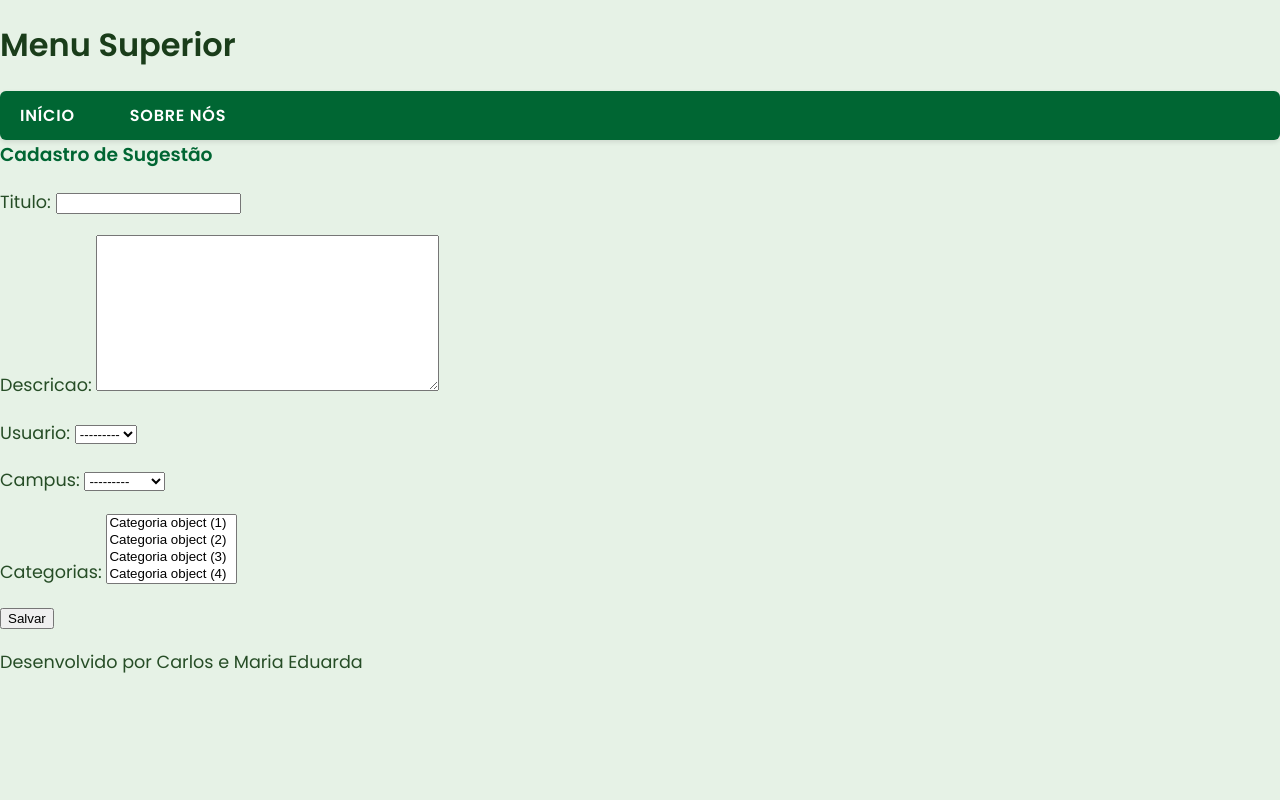
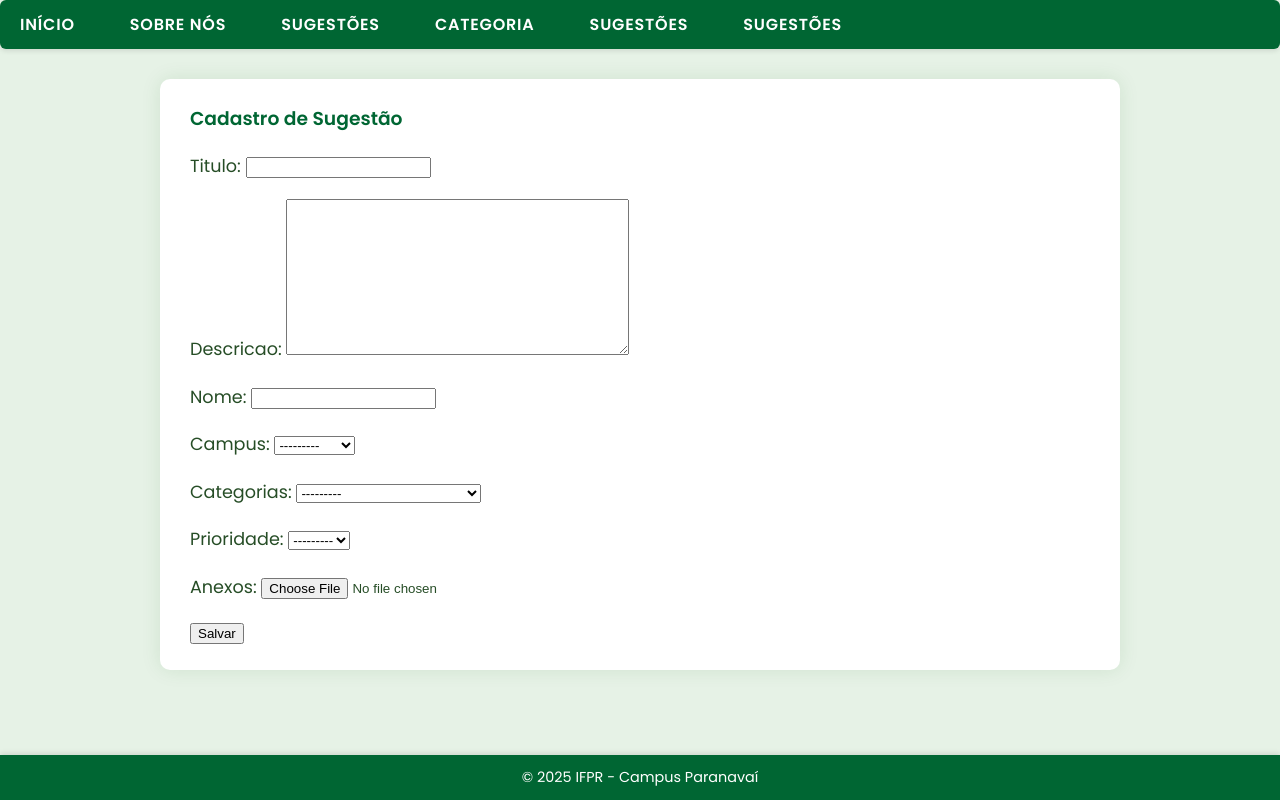
Before and after one commit to maduzita25/PW2025, a Django app: page /adicionar/sugestao/ in a window 1280 px wide. Run offline with Django 4.2, Linux system fonts and the light colour scheme; data comes from the database, SQL or seed files in the repository; both versions use the stored data as it was after the commit; data that the repository does not hold is empty.

Commit message:
ARRUMEI O MODELS, CRIEI VIEWS

```diff
--- a/paginas/models.py
+++ b/paginas/models.py
@@ -1,50 +1,70 @@
 from django.db import models
-
-# Todas as classes DEVEM ter herança de models.Model
-# Create your models here.
 
 class Campus(models.Model):
     nome = models.CharField(max_length=100)
 
     def __str__(self):
-        return f"{self.nome}"
+        return self.nome
+
 
 class Categoria(models.Model):
     nome = models.CharField(max_length=100)
 
-
-class Usuario(models.Model):
-    nome = models.CharField(max_length=100)
-    email = models.EmailField(unique=True)
-    senha = models.CharField(max_length=128)
+    def __str__(self):
+        return self.nome
 
 
 class Sugestao(models.Model):
+    STATUS_CHOICES = [
+        ('aberta', 'Aberta'),
+        ('analise', 'Em análise'),
+        ('andamento', 'Em andamento'),
+        ('concluida', 'Concluída'),
+        ('rejeitada', 'Rejeitada'),
+    ]
+
+    PRIORIDADE_CHOICES = [
+        ('baixa', 'Baixa'),
+        ('media', 'Média'),
+        ('alta', 'Alta'),
+    ]
+
+
     titulo = models.CharField(max_length=200)
     descricao = models.TextField()
+    nome = models.CharField(max_length=100)  # Agora é campo de texto
+    campus = models.ForeignKey(Campus, on_delete=models.CASCADE)
+    categorias = models.ForeignKey(Categoria, on_delete=models.CASCADE)
     data_criacao = models.DateTimeField(auto_now_add=True)
-    usuario = models.ForeignKey(
-        Usuario, on_delete=models.CASCADE, related_name='sugestoes')
-    campus = models.ForeignKey(
-        Campus, on_delete=models.CASCADE, related_name='sugestoes')
-    categorias = models.ManyToManyField(Categoria, related_name='sugestoes')
+    status = models.CharField(max_length=20, choices=STATUS_CHOICES, default='aberta')
+    prioridade = models.CharField(max_length=10, choices=PRIORIDADE_CHOICES, blank=True, null=True)
+    anexos = models.FileField(upload_to='anexos/', blank=True, null=True)
+
+    def __str__(self):
+        return self.titulo
 
 
 class Comentario(models.Model):
     texto = models.TextField()
     data_comentario = models.DateTimeField(auto_now_add=True)
-    usuario = models.ForeignKey(
-        Usuario, on_delete=models.CASCADE, related_name='comentarios')
-    sugestao = models.ForeignKey(
-        Sugestao, on_delete=models.CASCADE, related_name='comentarios')
+    nome = models.CharField(max_length=100)
+    sugestao = models.ForeignKey(Sugestao, on_delete=models.CASCADE, related_name='comentarios')
 
+    def __str__(self):
+        return f"Comentário por {self.nome} em {self.sugestao.titulo}"
 
 
 class Curso(models.Model):
     nome = models.CharField(max_length=150)
     campus = models.ForeignKey(Campus, on_delete=models.PROTECT)
 
+    def __str__(self):
+        return self.nome
+
+
 class TipoSolicitacao(models.Model):
     descricao = models.CharField(max_length=250)
-    ...
     concluido = models.BooleanField(default=False)
+
+    def __str__(self):
+        return self.descricao
--- a/paginas/templates/paginas/index.html
+++ b/paginas/templates/paginas/index.html
@@ -1,36 +1,33 @@
 {% load static %}
 
 <!DOCTYPE html>
-<html lang="pt-BR">
+<html lang="pt-br">
 <head>
     <meta charset="UTF-8" />
     <meta name="viewport" content="width=device-width, initial-scale=1" />
-
-    <title>{% block titulo %}SISTEMA WEB - SUGESTÃO DE MELHORIAS PARA O CAMPUS - PARANAVAÍ{% endblock %}</title>
-
+    <title>Início - Sistema de Sugestões IFPR Paranavaí</title>
     <link rel="stylesheet" href="{% static 'css/estilo.css' %}" />
 </head>
 <body>
 
-    <header>
-        <h1>Menu Superior</h1>
-        <nav>
-            <ul class="menu">
-                <li><a href="{% url 'index' %}">Início</a></li>
-                <li><a href="{% url 'sobre' %}">Sobre Nós</a></li>
-            </ul>
-        </nav>
-    </header>
+    <ul class="menu">
+        <li><a href="{% url 'index' %}">Início</a></li>
+        <li><a href="{% url 'sobre' %}">Sobre Nós</a></li>
+        <li><a href="{% url 'inserir-sugestao' %}">Sugestões</a></li>
+        <li><a href="{% url 'inserir-categoria' %}">categoria</a></li>
+        <li><a href="{% url 'inserir-sugestao' %}">Sugestões</a></li>
+        <li><a href="{% url 'inserir-sugestao' %}">Sugestões</a></li>
+    </ul>
 
-    <main>
+    <div id="conteudo">
         {% block conteudo %}
-        <h2>Seja Bem-vindo!</h2>
-        <p>Esta é a página inicial do sistema.</p>
+        <h2>Bem-vindo ao Sistema de Sugestões de Melhorias</h2>
+        <p>Participe ativamente do desenvolvimento do campus com suas ideias e sugestões!</p>
         {% endblock %}
-    </main>
+    </div>
 
-    <footer>
-        <p>Desenvolvido por Carlos e Maria Eduarda</p>
+    <footer id="rodape">
+        &copy; 2025 IFPR - Campus Paranavaí
     </footer>
 
 </body>
--- a/paginas/urls.py
+++ b/paginas/urls.py
@@ -1,26 +1,28 @@
 
 from django.urls import path
-from .views import IndexView, SobreView
-from .views import CampusCreate, CategoriaCreate, UsuarioCreate, SugestaoCreate, ComentarioCreate, CursoCreate, TipoSolicitacaoCreate
+from .views import (
+    IndexView, SobreView, SugestoesView,
+    CampusCreate, CategoriaCreate,  SugestaoCreate, ComentarioCreate, CursoCreate, TipoSolicitacaoCreate,
+    CampusUpdate, CategoriaUpdate , SugestaoUpdate, ComentarioUpdate, CursoUpdate, TipoSolicitacaoUpdate,
+)
 
-from .views import CampusUpdate, CategoriaUpdate, UsuarioUpdate, SugestaoUpdate, ComentarioUpdate, CursoUpdate, TipoSolicitacaoUpdate
 urlpatterns = [
+    # PÁGINAS ESTÁTICAS
+    path("", IndexView.as_view(), name="index"),
+    path("sobre/", SobreView.as_view(), name="sobre"),
+    path("sugestoes/", SugestoesView.as_view(), name="sugestoes"),
 
-    path("", IndexView.as_view(), name = "index"),
-    path("sobre/", SobreView.as_view(), name = "sobre"),
-
+    # ROTAS DE CRIAÇÃO
     path("adicionar/campus/", CampusCreate.as_view(), name="inserir-campus"),
     path("adicionar/categoria/", CategoriaCreate.as_view(), name="inserir-categoria"),
-    path("adicionar/usuario/", UsuarioCreate.as_view(), name="inserir-usuario"),
     path("adicionar/sugestao/", SugestaoCreate.as_view(), name="inserir-sugestao"),
     path("adicionar/comentario/", ComentarioCreate.as_view(), name="inserir-comentario"),
     path("adicionar/curso/", CursoCreate.as_view(), name="inserir-curso"),
     path("adicionar/tiposolicitacao/", TipoSolicitacaoCreate.as_view(), name="inserir-tiposolicitacao"),
 
-
+    # ROTAS DE EDIÇÃO
     path("editar/campus/<int:pk>/", CampusUpdate.as_view(), name="editar-campus"),
     path("editar/categoria/<int:pk>/", CategoriaUpdate.as_view(), name="editar-categoria"),
-    path("editar/usuario/<int:pk>/", UsuarioUpdate.as_view(), name="editar-usuario"),
     path("editar/sugestao/<int:pk>/", SugestaoUpdate.as_view(), name="editar-sugestao"),
     path("editar/comentario/<int:pk>/", ComentarioUpdate.as_view(), name="editar-comentario"),
     path("editar/curso/<int:pk>/", CursoUpdate.as_view(), name="editar-curso"),
--- a/paginas/views.py
+++ b/paginas/views.py
@@ -1,112 +1,104 @@
 from django.views.generic import TemplateView
-from django.views.generic.edit import CreateView, UpdateView, DeleteView
+from django.views.generic.edit import CreateView, UpdateView
 from django.urls import reverse_lazy
 
-from .models import Campus, Categoria, Usuario, Sugestao, Comentario, Curso, TipoSolicitacao
+from .models import Campus, Categoria, Sugestao, Comentario, Curso, TipoSolicitacao
 
-# Páginas estáticas
+# PÁGINAS ESTÁTICAS
 class IndexView(TemplateView):
     template_name = "paginas/index.html"
 
 class SobreView(TemplateView):
-    template_name = 'paginas/sobre.html'
+    template_name = "paginas/sobre.html"
+
+class SugestoesView(TemplateView):
+    template_name = "paginas/sugestoes.html"
 
 # CREATE VIEWS
 class CampusCreate(CreateView):
-    template_name = 'paginas/form.html'
     model = Campus
     fields = ['nome']
+    template_name = 'paginas/form.html'
     success_url = reverse_lazy('index')
     extra_context = {'titulo': 'Cadastro de Campus'}
 
 class CategoriaCreate(CreateView):
-    template_name = 'paginas/form.html'
     model = Categoria
     fields = ['nome']
+    template_name = 'paginas/form.html'
     success_url = reverse_lazy('index')
     extra_context = {'titulo': 'Cadastro de Categoria'}
 
-class UsuarioCreate(CreateView):
-    template_name = 'paginas/form.html'
-    model = Usuario
-    fields = ['nome', 'email', 'senha']
-    success_url = reverse_lazy('index')
-    extra_context = {'titulo': 'Cadastro de Usuário'}
+
 
 class SugestaoCreate(CreateView):
+    model = Sugestao
+    fields = ['titulo', 'descricao', 'nome', 'campus', 'categorias',  'prioridade', 'anexos']
     template_name = 'paginas/form.html'
-    model = Sugestao
-    fields = ['titulo', 'descricao', 'data_criacao', 'usuario', 'campus', 'categorias']
     success_url = reverse_lazy('index')
     extra_context = {'titulo': 'Cadastro de Sugestão'}
 
 class ComentarioCreate(CreateView):
+    model = Comentario
+    fields = ['texto', 'nome', 'sugestao']
     template_name = 'paginas/form.html'
-    model = Comentario
-    fields = ['texto', 'data_comentario', 'usuario', 'sugestao']
     success_url = reverse_lazy('index')
     extra_context = {'titulo': 'Cadastro de Comentário'}
 
 class CursoCreate(CreateView):
-    template_name = 'paginas/form.html'
     model = Curso
     fields = ['nome', 'campus']
+    template_name = 'paginas/form.html'
     success_url = reverse_lazy('index')
     extra_context = {'titulo': 'Cadastro de Curso'}
 
 class TipoSolicitacaoCreate(CreateView):
-    template_name = 'paginas/form.html'
     model = TipoSolicitacao
     fields = ['descricao', 'concluido']
+    template_name = 'paginas/form.html'
     success_url = reverse_lazy('index')
     extra_context = {'titulo': 'Cadastro de Tipo de Solicitação'}
 
 # UPDATE VIEWS
 class CampusUpdate(UpdateView):
-    template_name = 'paginas/form.html'
     model = Campus
     fields = ['nome']
+    template_name = 'paginas/form.html'
     success_url = reverse_lazy('index')
     extra_context = {'titulo': 'Atualização de Campus', 'botao': 'Salvar'}
 
 class CategoriaUpdate(UpdateView):
-    template_name = 'paginas/form.html'
     model = Categoria
     fields = ['nome']
+    template_name = 'paginas/form.html'
     success_url = reverse_lazy('index')
     extra_context = {'titulo': 'Atualização de Categoria', 'botao': 'Salvar'}
 
-class UsuarioUpdate(UpdateView):
-    template_name = 'paginas/form.html'
-    model = Usuario
-    fields = ['nome', 'email', 'senha']
-    success_url = reverse_lazy('index')
-    extra_context = {'titulo': 'Atualização de Usuário', 'botao': 'Salvar'}
 
 class SugestaoUpdate(UpdateView):
+    model = Sugestao
+    fields = ['titulo', 'descricao', 'nome', 'campus', 'categorias', 'status', 'prioridade', 'anexos']
     template_name = 'paginas/form.html'
-    model = Sugestao
-    fields = ['titulo', 'descricao', 'data_criacao', 'usuario', 'campus', 'categorias']
     success_url = reverse_lazy('index')
     extra_context = {'titulo': 'Atualização de Sugestão', 'botao': 'Salvar'}
 
 class ComentarioUpdate(UpdateView):
+    model = Comentario
+    fields = ['texto', 'nome', 'sugestao']
     template_name = 'paginas/form.html'
-    model = Comentario
-    fields = ['texto', 'data_comentario', 'usuario', 'sugestao']
     success_url = reverse_lazy('index')
     extra_context = {'titulo': 'Atualização de Comentário', 'botao': 'Salvar'}
 
 class CursoUpdate(UpdateView):
-    template_name = 'paginas/form.html'
     model = Curso
     fields = ['nome', 'campus']
+    template_name = 'paginas/form.html'
     success_url = reverse_lazy('index')
     extra_context = {'titulo': 'Atualização de Curso', 'botao': 'Salvar'}
 
 class TipoSolicitacaoUpdate(UpdateView):
-    template_name = 'paginas/form.html'
     model = TipoSolicitacao
     fields = ['descricao', 'concluido']
+    template_name = 'paginas/form.html'
     success_url = reverse_lazy('index')
     extra_context = {'titulo': 'Atualização de Tipo de Solicitação', 'botao': 'Salvar'}
```
Also changed, not shown: paginas/templates/paginas/sobre.html (+4 -24 lines), paginas/templates/paginas/sugestoes.html (added, +12 -0 lines), db.sqlite3.
